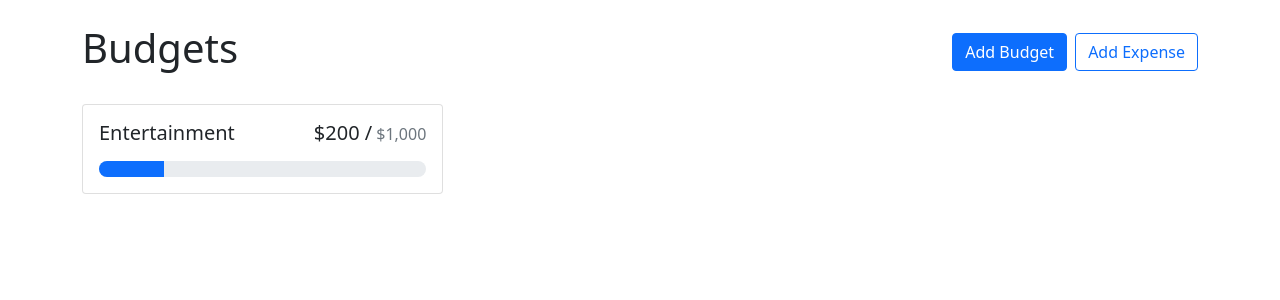
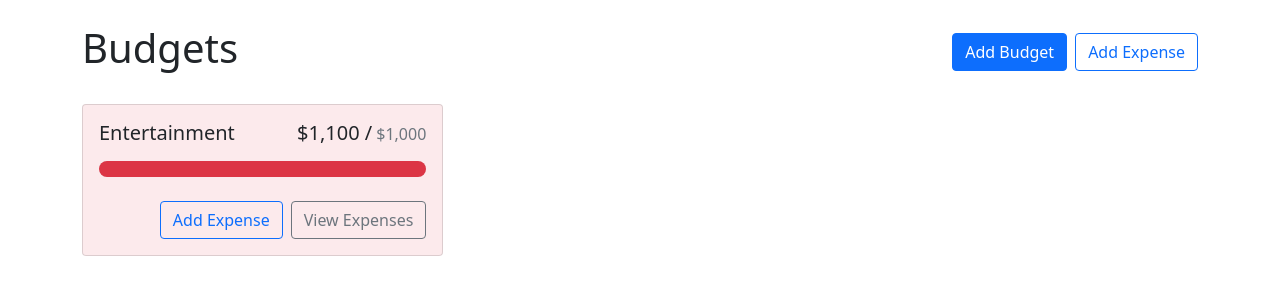
Before and after one commit to mark-escosura/budget-app, a React (Create React App) app: page / in a window 1280 px wide. Shown: the top 300 px of the page. Built offline with nearby package versions, Linux system fonts and the light colour scheme.

Commit message:
Basic HTML styling done

```diff
--- a/src/App.js
+++ b/src/App.js
@@ -18,7 +18,7 @@
           alignItems: 'flex-start',
         }}
       >
-        <BudgetCard name='Entertainment' amount={200} max={1000}></BudgetCard>
+        <BudgetCard name='Entertainment' amount={1100} max={1000}></BudgetCard>
       </div>
     </Container>
   );
--- a/src/components/BudgetCard.js
+++ b/src/components/BudgetCard.js
@@ -1,11 +1,17 @@
 import React from 'react';
-import { Card, ProgressBar } from 'react-bootstrap';
+import { Card, ProgressBar, Stack, Button } from 'react-bootstrap';
 import { currencyFormatter } from '../utils';
 
 export default function BudgetCard(props) {
-  const { name, amount, max } = props;
+  const { name, amount, max, gray } = props;
+  const classNames = [];
+  if (amount > max) {
+    classNames.push('bg-danger', 'bg-opacity-10');
+  } else if (gray) {
+    classNames.push('bg-light');
+  }
   return (
-    <Card>
+    <Card className={classNames.join(' ')}>
       <Card.Body>
         <Card.Title className='d-flex justify-content-between align-items-baseline fw-normal mb-3'>
           <div className='me-2'>{name}</div>
@@ -23,6 +29,14 @@
           max={max}
           now={amount}
         />
+        <Stack>
+          <Stack direction='horizontal' gap='2' className='mt-4'>
+            <Button variant='outline-primary' className='ms-auto'>
+              Add Expense
+            </Button>
+            <Button variant='outline-secondary'>View Expenses</Button>
+          </Stack>
+        </Stack>
       </Card.Body>
     </Card>
   );
```
